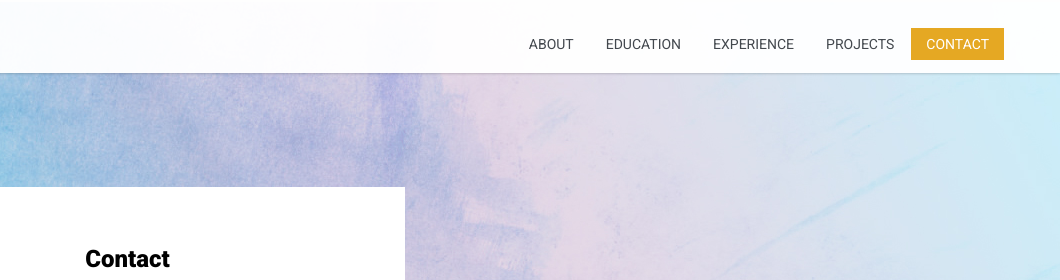
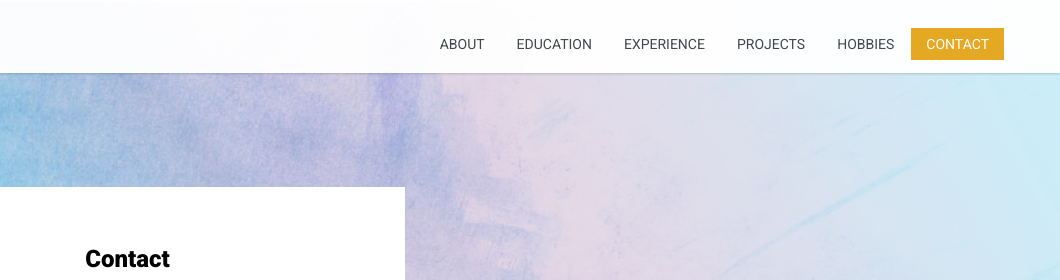
Before and after one commit to pranesh-neelakrishnan/pranesh-neelakrishnan.github.io, a plain HTML site: page contact-me.html in a window 1280 px wide. Shown: the top 280 px of the page, 220-1280 px from the left. Drawn offline with Linux system fonts and the light colour scheme.

Commit message:
Unhide hobbies page.

```diff
--- a/contact-me.html
+++ b/contact-me.html
@@ -35,7 +35,7 @@
 						<li><a href="education.html">Education</a></li>
 						<li><a href="experience.html">Experience</a></li>
 						<li><a href="projects.html">Projects</a></li>
-
+						<li><a href="hobbies.html">Hobbies</a></li>
 						<li class="active"><a href="#">Contact</a></li>
 					</ul>
 				</div>
```
Also changed, not shown: education.html (+1 -1 lines), experience.html (+1 -1 lines), index.html (+1 -1 lines), projects.html (+1 -1 lines).
